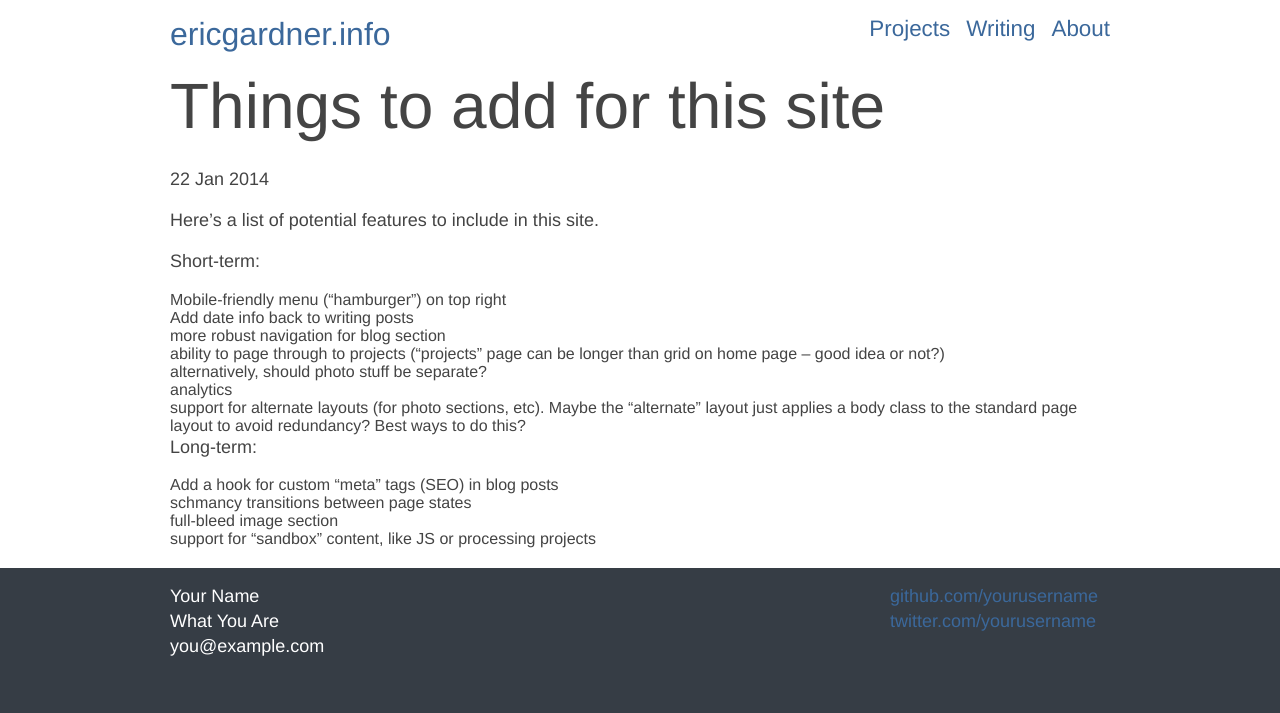
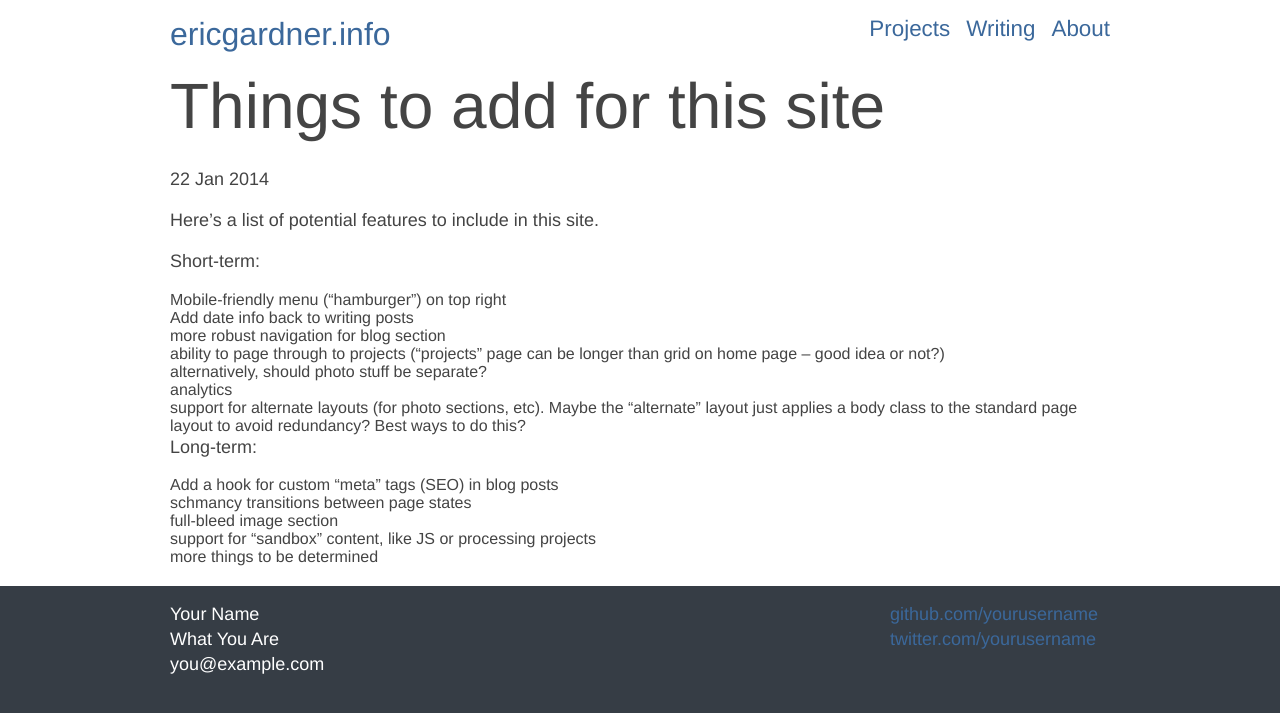
Before and after one commit to egardner/ericgardner.info-old, a Jekyll site: the page built from _posts/writing/2014-01-22-game-plan.markdown, in a window 1280 px wide. Shown: the top 713 px of the page. Built offline with Jekyll 4.4.1, drawn with Linux system fonts in a browser that asks for light colours; Markdown is read by kramdown in place of the engine named in the settings.

Commit message:
Post edit

```diff
--- a/_posts/writing/2014-01-22-game-plan.markdown
+++ b/_posts/writing/2014-01-22-game-plan.markdown
@@ -20,3 +20,4 @@ Long-term:
 - schmancy transitions between page states
 - full-bleed image section
 - support for "sandbox" content, like JS or processing projects
+- more things to be determined
```
